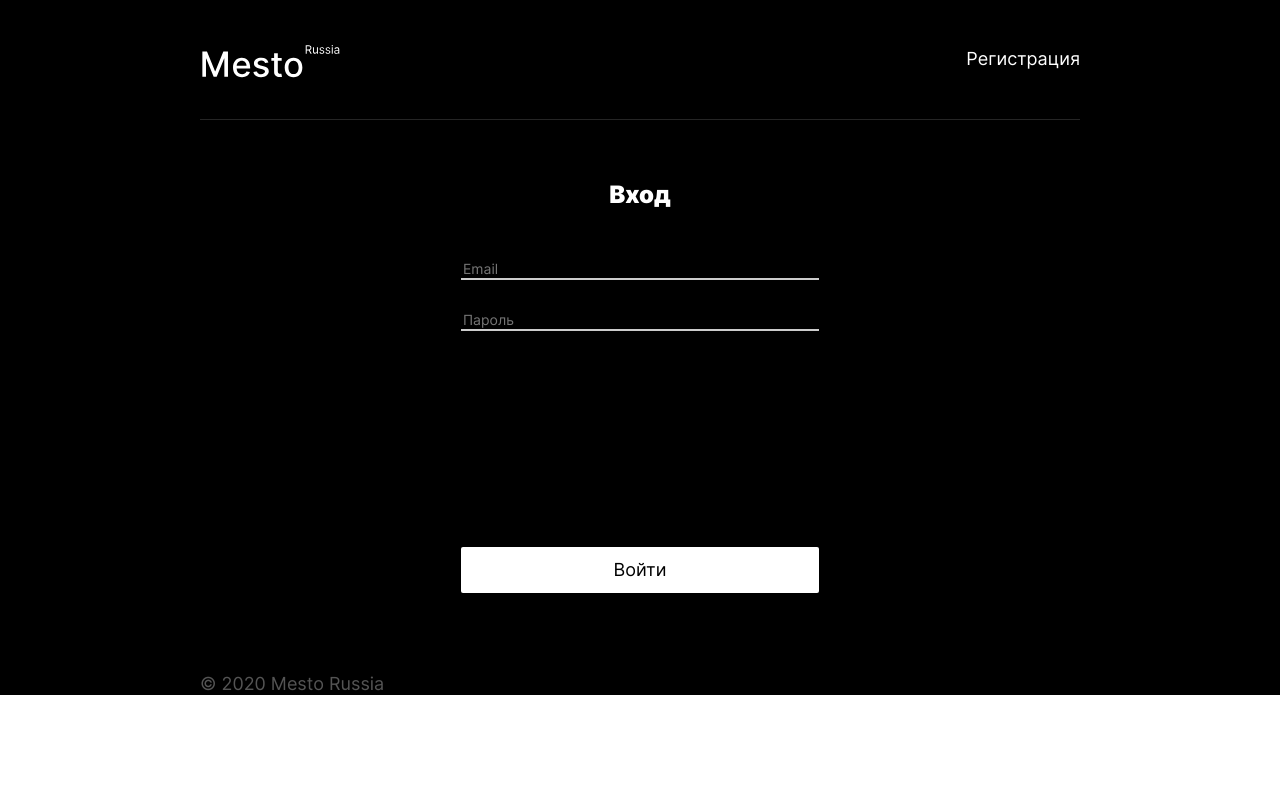
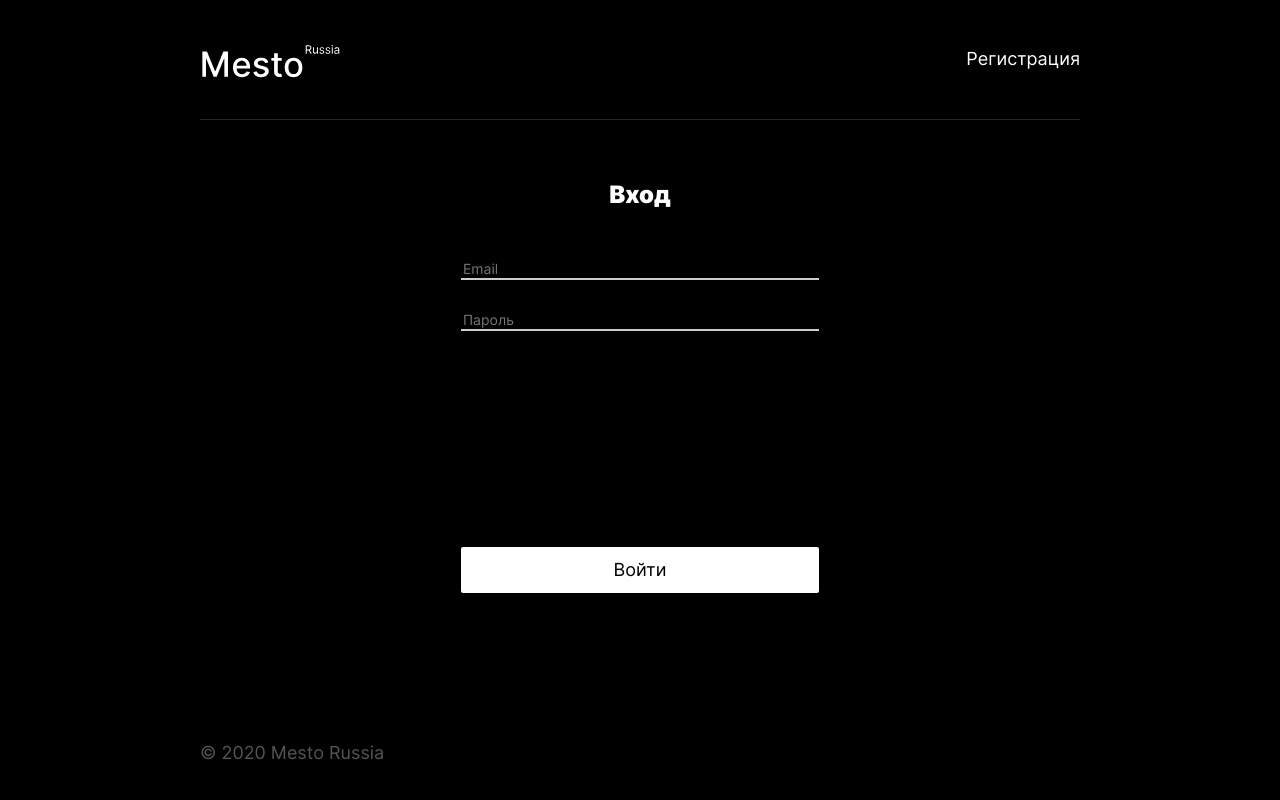
Before and after one commit to yurovdigital/react-mesto-auth, a React app: page /sign-in in a window 1280 px wide. Built offline with nearby package versions, Linux system fonts and the light colour scheme; no server answers.

Commit message:
fix: footer

```diff
--- a/package.json
+++ b/package.json
@@ -2,10 +2,12 @@
   "name": "mesto-react",
   "version": "0.1.0",
   "private": true,
+  "homepage": "https://yurovdigital.github.io/react-mesto-auth/",
   "dependencies": {
     "@testing-library/jest-dom": "^5.14.1",
     "@testing-library/react": "^11.2.7",
     "@testing-library/user-event": "^12.8.3",
+    "gh-pages": "^3.2.3",
     "react": "^17.0.2",
     "react-dom": "^17.0.2",
     "react-router-dom": "^5.3.0",
@@ -16,7 +18,9 @@
     "start": "react-scripts start",
     "build": "react-scripts build",
     "test": "react-scripts test",
-    "eject": "react-scripts eject"
+    "eject": "react-scripts eject",
+    "predeploy": "npm run build",
+    "deploy": "gh-pages -d build"
   },
   "eslintConfig": {
     "extends": [
--- a/public/index.html
+++ b/public/index.html
@@ -7,7 +7,7 @@
     <meta name="theme-color" content="#000000" />
     <meta
       name="description"
-      content="Web site created using create-react-app"
+      content="Mesto"
     />
     <link rel="apple-touch-icon" href="%PUBLIC_URL%/logo192.png" />
     <!--
--- a/src/blocks/entry-page/entry-page.css
+++ b/src/blocks/entry-page/entry-page.css
@@ -9,6 +9,6 @@
 @media screen and (min-width: 1024px) {
   .entry-page {
     max-width: 358px;
-    margin: 60px auto 80px;
+    margin: 60px auto 0;
   }
 }
--- a/src/blocks/footer/__copyright/footer__copyright.css
+++ b/src/blocks/footer/__copyright/footer__copyright.css
@@ -7,12 +7,12 @@
   font-weight: normal;
   font-style: normal;
   line-height: 17px;
-  margin: 48px 0 36px 0;
+  margin: 48px 0 0 0;
+  padding: 0 0 36px 0;
 }
 
 @media screen and (min-width: 1280px) {
   .footer__copyright {
-    margin: 66px auto 60px;
     font-size: 18px;
     line-height: 22px;
   }
--- a/src/blocks/footer/footer.css
+++ b/src/blocks/footer/footer.css
@@ -1,7 +1,8 @@
 .footer {
   max-width: 282px;
   width: 90%;
-  margin: 0 auto;
+  margin: auto auto 0;
+
 }
 
 @media screen and (min-width: 768px) {
--- a/src/blocks/page/page.css
+++ b/src/blocks/page/page.css
@@ -1,5 +1,8 @@
 .page {
-
   max-width: 880px;
   margin: 0 auto;
+  display: flex;
+  flex-direction: column;
+  min-height: 100vh;
+  overflow: hidden;
 }
--- a/src/components/App.js
+++ b/src/components/App.js
@@ -243,8 +243,11 @@ function App() {
           {/* FOOTER */}
           <Footer />
 
-          {/* POPUP - INFO TOOLTIP */}
-          <InfoTooltip
+
+        </div>
+
+         {/* POPUP - INFO TOOLTIP */}
+         <InfoTooltip
             isOpen={isInfoTooltipOpen}
             onClose={closeAllPopups}
             isRegistrationSuccess={isRegistrationSuccess}
@@ -271,7 +274,6 @@ function App() {
 
           {/* POPUP - IMAGE FULLSCREEN */}
           <ImagePopup card={selectedCard} onClose={closeAllPopups} />
-        </div>
       </div>
     </CurrentUserContext.Provider>
   )
--- a/src/components/Login.js
+++ b/src/components/Login.js
@@ -18,6 +18,7 @@ function Login(props) {
   }
 
   return (
+    <main className="main">
       <section className="entry-page">
         <h1 className="entry-page__title">Вход</h1>
         <form
@@ -52,6 +53,7 @@ function Login(props) {
           </button>
         </form>
       </section>
+    </main>
   )
 }
 
--- a/src/components/Register.js
+++ b/src/components/Register.js
@@ -19,6 +19,7 @@ function Register(props) {
   }
 
   return (
+    <main className="main">
       <section className="entry-page">
         <h1 className="entry-page__title">Регистрация</h1>
         <form
@@ -52,6 +53,7 @@ function Register(props) {
           Уже зарегистрированы? Войти
         </Link>
       </section>
+    </main>
   )
 }
 
```
Also changed, not shown: 2 other files. Lines whose indentation alone changed are shown as unchanged.
